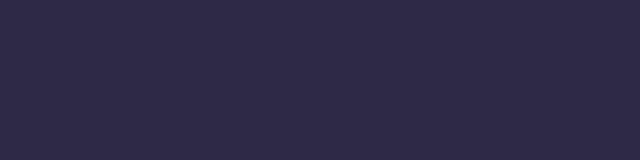
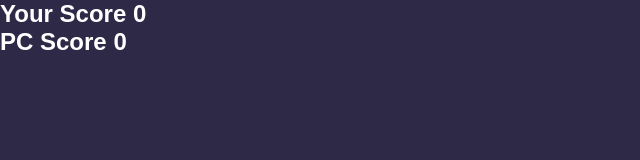
Before and after one commit to RexLinus/Rock-Paper-Scissors, a plain HTML site: page index..html in a window 1280 px wide. Shown: the whole page, without its empty margins (0-640 px from the left). Drawn offline with Linux system fonts and the light colour scheme.

Commit message:
Players score structure

```diff
--- a/index..html
+++ b/index..html
@@ -7,6 +7,10 @@
     <title>Rock Paper Scissors</title>
   </head>
   <body>
+    <div class="scores">
+      <h2>Your Score <span id="yourScore">0</span></h2>
+      <h2>PC Score <span id="pcScore">0</span></h2>
+    </div>
     <script src="app.js"></script>
   </body>
 </html>
```
